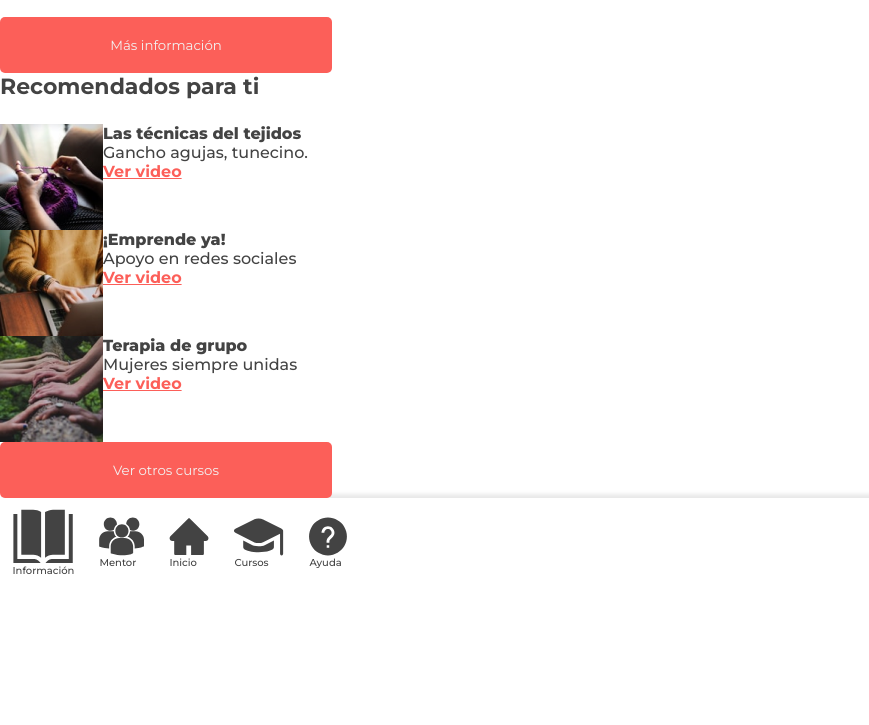
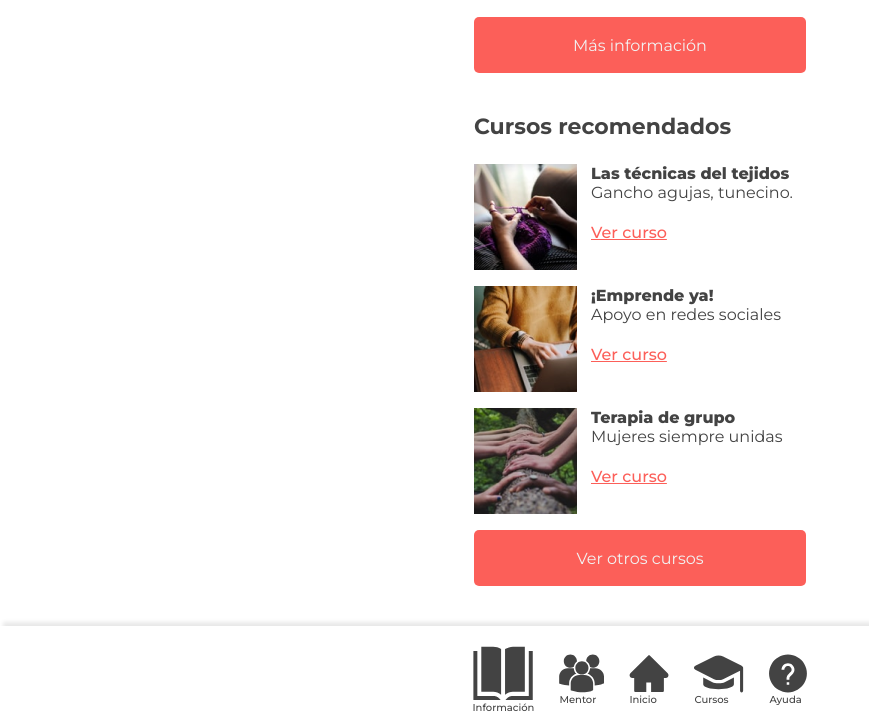
Before and after one commit to Kthcsk/HLD-Nightingale, a website with bundled scripts: page src/index.html in a window 1280 px wide. Shown: the part 449-1174 px from the top of the page, without its empty margins (0-869 px from the left). Before the commit the page ends 1037 px from the top, so only its background shows below. Built offline with nearby package versions, Linux system fonts and the light colour scheme.

Commit message:
home complete

```diff
--- a/src/style.css
+++ b/src/style.css
@@ -11,6 +11,7 @@
 
 .container {
   display: flex;
+  justify-content: center;
 }
 
 .top-bar {
@@ -83,7 +84,7 @@
 }
 
 .light {
-  font-weight: 500;
+  font-weight: 400;
 }
 
 .search {
@@ -124,15 +125,24 @@
   margin-bottom: 20px;
 }
 
+.recomend-detail {
+  margin-bottom: 16px;
+}
+
+.recomend-text {
+  margin-bottom: 21px;
+}
+
 .square-img {
   width: 103px;
   height: 106px;
+  margin-right: 14px;
 }
 
 .link {
   color: #FC5F59;
   font-size: 16px;
-  font-weight: 600;
+  font-weight: 500;
   line-height: 20px;
   text-decoration-line: underline;
 }
@@ -148,10 +158,12 @@
 .button-large {
   width: 332px;
   height: 56px;
+  font-size: 16px;
   background-color: #FC5F59;
   color: #F2F2F2;
   border: none;
   border-radius: 5px;
+  margin-bottom: 40px;
 }
 
 .button-large-outline {
@@ -172,6 +184,7 @@
   justify-content: space-around;
   width: 360px;
   height: 90px;
+  margin-top: 9px;
 }
 
 .icon:active {
--- a/src/views/pages/home.js
+++ b/src/views/pages/home.js
@@ -15,30 +15,36 @@ export const viewHome = () => {
           conexiones con profesionales y ayudando en su formación y crecimiento integral</p>
       <button class="button-large" id="info-button">Más información</button>
       <div class="recomend-section column">
-        <h1 class="subtitle-two">Recomendados para ti</h1>
+        <h1 class="subtitle-two">Cursos recomendados</h1>
         <div class="recomend-box column">
           <div class="recomend-detail row">
             <img class="square-img" src="../src/assets/rectangle-tejido.png" alt="persona tejiendo">
             <div class="recomend-detail column">
+              <div class="recomend-text">
                 <p class="bold">Las técnicas del tejidos</p>
                 <p class="light">Gancho agujas, tunecino.</p>
-              <a class="link">Ver video</a>
+              </div>
+              <a class="link">Ver curso</a>
             </div>
           </div>
           <div class="recomend-detail row">
             <img class="square-img" src="../src/assets/rectangle-emprende.png" alt="persona">
             <div class="column">
+              <div class="recomend-text">
                 <p class="bold">¡Emprende ya!</p>
                 <p class="light">Apoyo en redes sociales</p>
-              <a class="link">Ver video</a>
+              </div>
+              <a class="link">Ver curso</a>
             </div>
           </div>
           <div class="recomend-detail row">
             <img class="square-img" src="../src/assets/rectangle-therapy.png" alt="manos juntas">
             <div class="column">
+              <div class="recomend-text">
                 <p class="bold">Terapia de grupo</p>
                 <p class="light">Mujeres siempre unidas</p>
-              <a class="link">Ver video</a>
+              </div>
+              <a class="link">Ver curso</a>
             </div>
            </div>
         </div>
```
Lines whose indentation alone changed are shown as unchanged.
